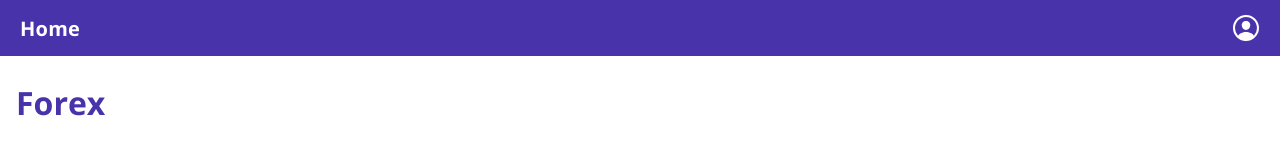
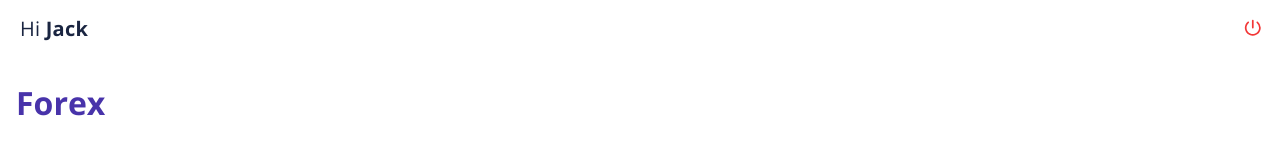
Before and after one commit to subodhGalande/stoxticker, a React (Create React App) app: page / in a window 1280 px wide. Shown: the top 146 px of the page. Built offline with nearby package versions, Linux system fonts and the light colour scheme.

Commit message:
UI completed

```diff
--- a/src/App.tsx
+++ b/src/App.tsx
@@ -18,7 +18,6 @@ import Signup from "./pages/Signup";
 import CompanyOverview from "./pages/CompanyOverview";
 
 import Maintabs from "./pages/maintabs";
-import Profile from "./pages/Profile";
 
 /* Core CSS required for Ionic components to work properly */
 import "@ionic/react/css/core.css";
@@ -44,18 +43,12 @@ const App: React.FC = () => {
   const [isLoggedIn, setIsLoggedIn] = useState(true);
   return (
     <IonApp>
-      <IonContent fullscreen={true}>
-        <IonReactRouter>
-          <Route path="/Profile" component={Profile} exact={true} />
-          <Route
-            path="/CompanyOverview"
-            component={CompanyOverview}
-            exact={true}
-          />
+      <IonReactRouter>
+        <IonRouterOutlet>
           <Route path="/Signup" component={Signup} exact={true} />
           <Route path="/" component={isLoggedIn ? Maintabs : Signup} />
-        </IonReactRouter>
-      </IonContent>
+        </IonRouterOutlet>
+      </IonReactRouter>
     </IonApp>
   );
 };
--- a/src/pages/CompanyOverview.css
+++ b/src/pages/CompanyOverview.css
@@ -25,3 +25,11 @@
 .thirdrowvalues {
   padding-top: 0.3rem;
 }
+
+.scrollcontent {
+  overflow: scroll;
+}
+
+ion-button {
+  --box-shadow: none;
+}
--- a/src/pages/CompanyOverview.tsx
+++ b/src/pages/CompanyOverview.tsx
@@ -14,6 +14,7 @@ import {
   IonCard,
   IonCardHeader,
   IonCardContent,
+  IonButton,
   IonCardSubtitle,
   IonCardTitle,
 } from "@ionic/react";
@@ -23,6 +24,7 @@ import {
   cogOutline,
   sparkles,
   earthOutline,
+  bookmarks,
   cashOutline,
   caretUpOutline,
   caretDownOutline,
@@ -39,9 +41,12 @@ const CompanyOverview: React.FC = () => {
           <IonTitle>
             <strong>Company Overview</strong>
           </IonTitle>
+          <IonButton slot="end">
+            <IonIcon icon={bookmarks}></IonIcon>{" "}
+          </IonButton>
         </IonToolbar>
       </IonHeader>
-      <IonContent fullscreen={true}>
+      <IonContent fullscreen={true} className="scrollcontent">
         <div className="CompanyOverview">
           <IonText color="dark">
             <h3>
--- a/src/pages/Profile.tsx
+++ /dev/null
@@ -1,12 +0,0 @@
-import { IonPage, IonContent, IonText } from "@ionic/react";
-import React from "react";
-
-const Profile: React.FC = () => {
-  return (
-    <IonPage>
-      <IonContent></IonContent>
-    </IonPage>
-  );
-};
-
-export default Profile;
--- a/src/pages/Tab1.css
+++ b/src/pages/Tab1.css
@@ -1,5 +1,4 @@
 .accountButton {
-  --box-shadow: none;
 }
 
 .forex {
--- a/src/pages/Tab1.tsx
+++ b/src/pages/Tab1.tsx
@@ -21,7 +21,11 @@ import {
 } from "@ionic/react";
 import { Redirect, Route } from "react-router-dom";
 import { IonReactRouter } from "@ionic/react-router";
-import { personCircleOutline, arrowForwardOutline } from "ionicons/icons";
+import {
+  personCircleOutline,
+  arrowForwardOutline,
+  power,
+} from "ionicons/icons";
 import Signup from "./Signup";
 
 import ExploreContainer from "../components/ExploreContainer";
@@ -35,19 +39,18 @@ const Tab1: React.FC = () => {
   return (
     <IonPage>
       <IonHeader class="ion-no-border">
-        <IonToolbar color="primary">
+        <IonToolbar>
           <IonTitle>
-            <strong> Home </strong>
+            Hi <b>Jack </b>
           </IonTitle>
 
           <IonButton
             href="./CompanyOverview"
             className="accountButton"
-            color="primary"
-            fill="solid"
             slot="end"
+            fill="clear"
           >
-            <IonIcon size="large" icon={personCircleOutline}></IonIcon>
+            <IonIcon color="danger" icon={power}></IonIcon>
           </IonButton>
         </IonToolbar>
       </IonHeader>
--- a/src/pages/Tab2.tsx
+++ b/src/pages/Tab2.tsx
@@ -15,6 +15,7 @@ import {
 import ExploreContainer from "../components/ExploreContainer";
 import "./Tab2.css";
 import React, { useState } from "react";
+import CompanyOverview from "./CompanyOverview";
 
 const Tab2: React.FC = () => {
   const [searchText, setSearchText] = useState("");
@@ -43,7 +44,7 @@ const Tab2: React.FC = () => {
               <h5>Results</h5>
             </IonText>
           </IonListHeader>
-          <IonItem>
+          <IonItem routerLink="/CompanyOverview">
             <IonLabel color="dark">
               <IonText>
                 <strong> TESO </strong> <br />{" "}
--- a/src/pages/maintabs.tsx
+++ b/src/pages/maintabs.tsx
@@ -17,6 +17,7 @@ import Signup from "./Signup";
 import Tab1 from "./Tab1";
 import Tab2 from "./Tab2";
 import Tab3 from "./Tab3";
+import CompanyOverview from "./CompanyOverview";
 
 const Maintabs: React.FC = () => {
   return (
@@ -25,6 +26,9 @@ const Maintabs: React.FC = () => {
         <IonRouterOutlet>
           <Route exact path="/tab1">
             <Tab1 />
+          </Route>
+          <Route exact path="/CompanyOverview">
+            <CompanyOverview />
           </Route>
           <Route exact path="/tab2">
             <Tab2 />
```
